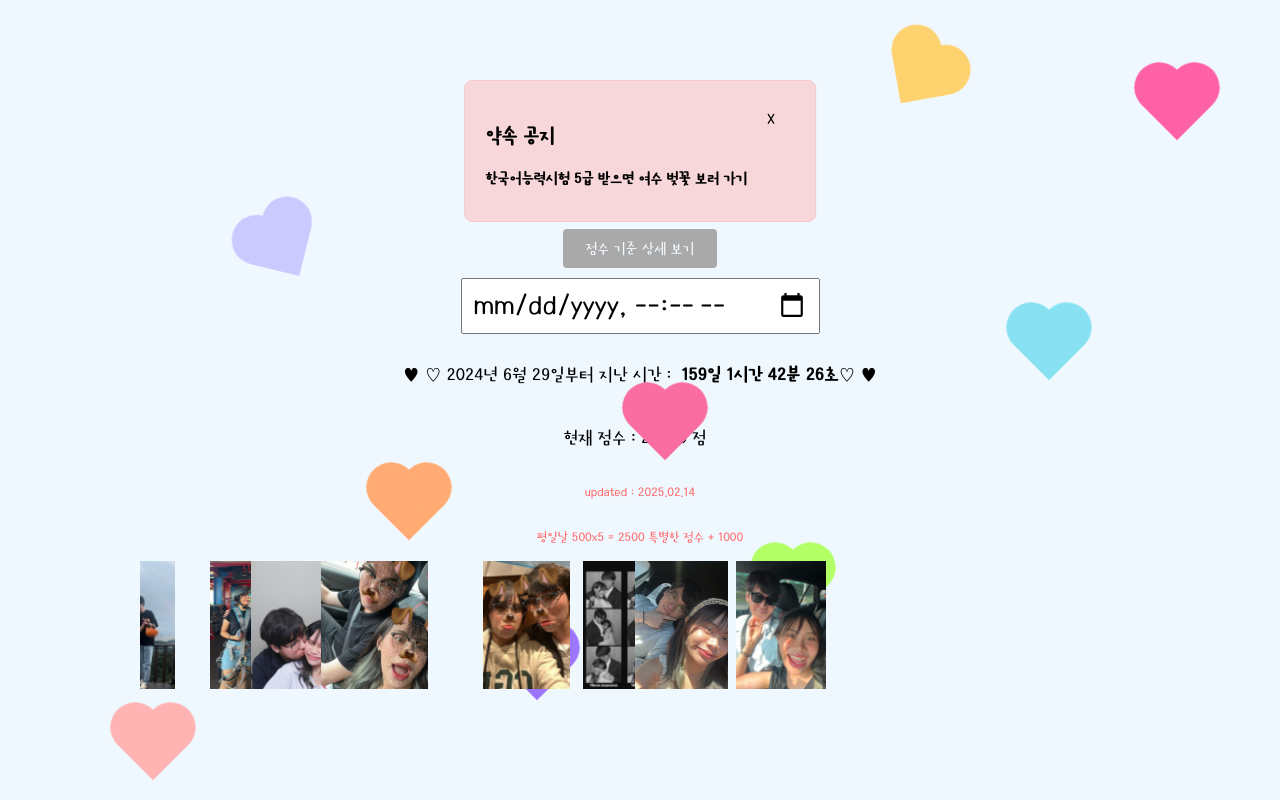
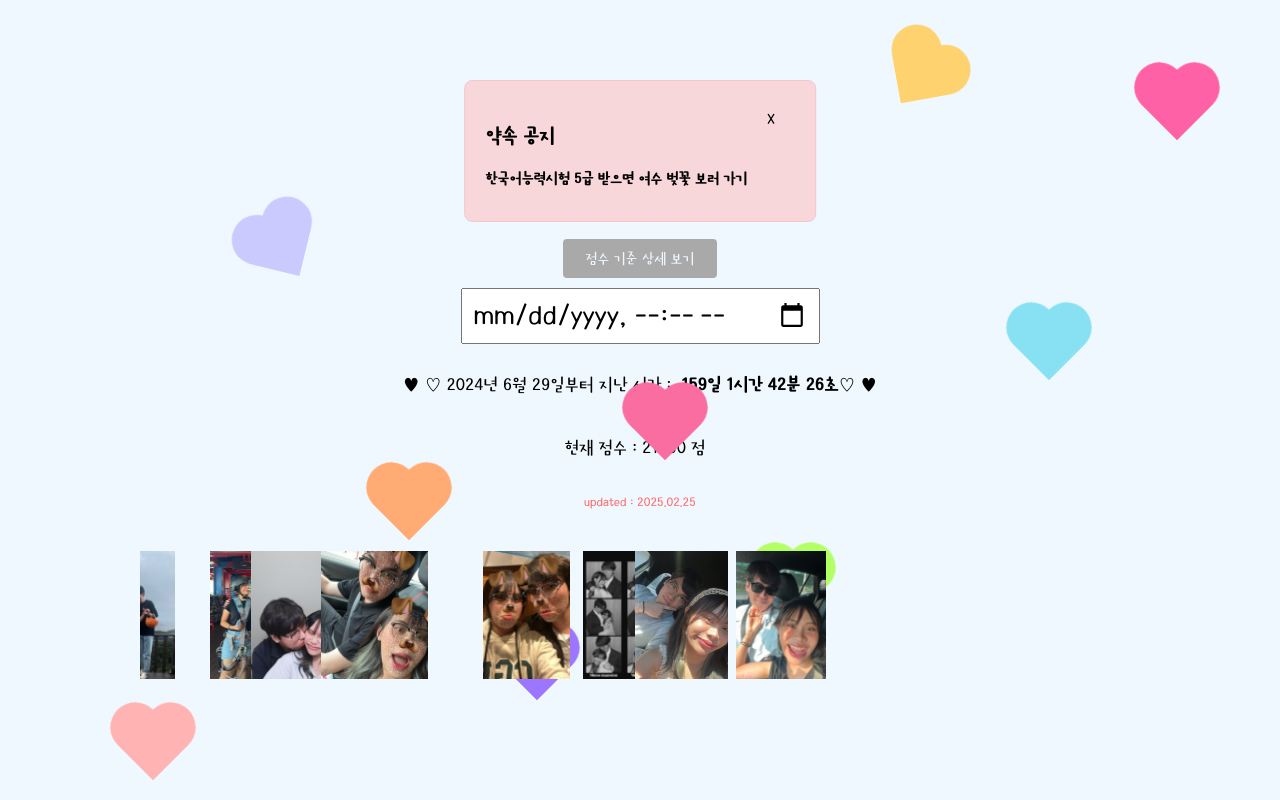
Before and after one commit to ffferncake/countdown-app, a React (Create React App) app: page / in a window 1280 px wide. Built offline with nearby package versions, Linux system fonts and the light colour scheme.

Commit message:
점수업데이트

```diff
--- a/src/App.js
+++ b/src/App.js
@@ -245,9 +245,9 @@ function App() {
         )}
       </div>
       <div className="score-wrap">
-        <p className="score-heading">현재 점수 : 23950 점</p>
-        <p className="score-date">updated : 2025.02.14 </p>
-          <p className="score-date">평일날 500x5 = 2500 특별한 점수 + 1000</p>
+        <p className="score-heading">현재 점수 : 21450 점</p>
+        <p className="score-date">updated : 2025.02.25 </p>
+          <p className="score-date"></p>
 
       </div>
       <div className="slider">
```
